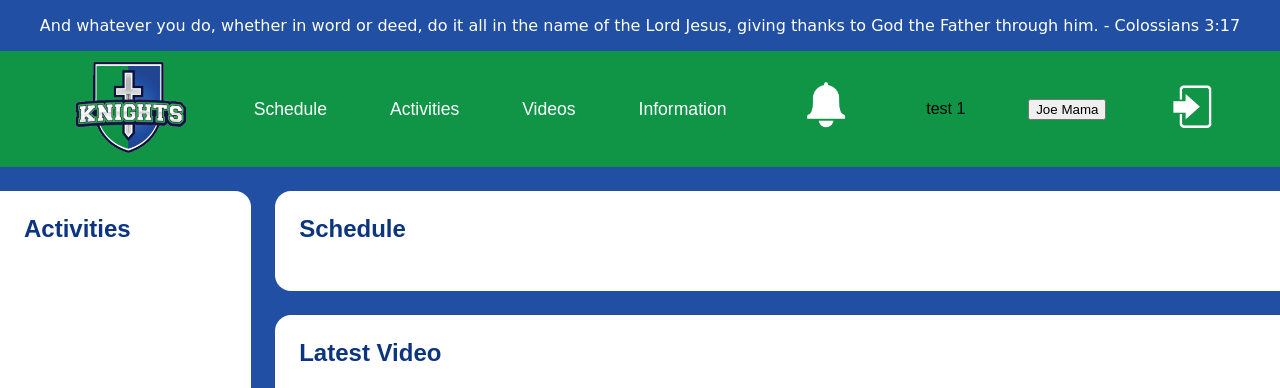
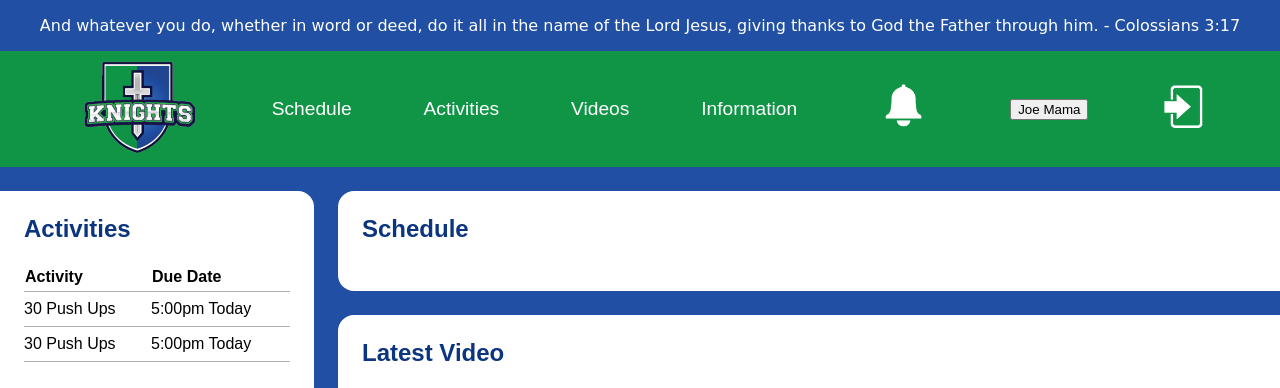
Before and after one commit to joebamba/NorthsideKnightsTrainingCentre, a PHP site: page /dashboard.php in a window 1280 px wide. Shown: the top 388 px of the page. Run offline with PHP 8.4, Linux system fonts and the light colour scheme; a user stored in the database is signed in; data comes from the database, SQL or seed files in the repository; some web fonts are replaced.

Commit message:
updated nav bar and dashboard

```diff
--- a/components/header.php
+++ b/components/header.php
@@ -14,8 +14,9 @@
     <title><?php echo $pageTitle ?> | Northside Knights Training Centre</title>
     <link rel="stylesheet" href="styles.css"><link href="https://fonts.googleapis.com/css2?family=Petit+Formal+Script&display=swap" rel="stylesheet">
     <script>
-        function notifications(){}
-
+        function showNotification(){
+        document.getElementById("notificationBtn").classList.toggle("show");
+        }
     </script>
 </head>
 <body>
@@ -27,12 +28,16 @@
             <li><a class="navLink" href="404.php">Activities</a></li>
             <li><a class="navLink" href="404.php">Videos</a></li>
             <li><a class="navLink" href="404.php">Information</a></li>
-            <li><input type="image" src="images/bellnonotification.png" alt="notifications" height="80" onclick=""></li>
+            <li class="notification">
+                <input type="image" src="images/bellnonotification.png" alt="notifications" height="75" onclick="showNotification()" class="dropBtn">
                 <div class="shownNotifications" id="notificationBtn">
-                    <div>
-                        test 1
-                    </div>
+                    <div>test 1</div>
+                    <div>notification 2</div>
+                    <div>test number 3</div>
+                    <div>notificaton 4</div>
                 </div>
+
+            </li>
             <li><button><?php echo $_SESSION["user"]["firstName"] . " " . $_SESSION["user"]["lastName"] ?></button></li>
             <li><a href="index.html"><input type="image" src="images/logout.png" alt="logout" height="55"></a></li>
         </ul>
--- a/dashboard.php
+++ b/dashboard.php
@@ -14,6 +14,20 @@
 <main>
     <section>
         <h2>Activities</h2>
+        <table>
+            <tr>
+                <th>Activity</th>
+                <th>Due Date</th>
+            </tr>
+            <tr>
+                <td>30 Push Ups</td>
+                <td>5:00pm Today</td>
+            </tr>
+            <tr>
+                <td>30 Push Ups</td>
+                <td>5:00pm Today</td>
+            </tr>
+        </table>
     </section>
     <section onload ="displaySchedual()">
         <h2>Schedule</h2>
--- a/styles.css
+++ b/styles.css
@@ -42,33 +42,36 @@ nav ul {
 .navLink {
     color: white;
     text-decoration: none;
-    font-size: 1.1em;
+    font-size: 1.2em;
     padding-bottom: 0.25em;
 }
 
-.navLink:hover{
-    color:#0bff71;
-}
-
-.navLink:active {
+.navLink:hover {
     border-bottom: 3px solid#214FA4;
 }
 
+
 .shownNotifications{
+    color: black;
+    text-decoration: none;
+    position:absolute;
     display: none;
-    position: center;
+    overflow: auto;
+    z-index: 1;
+
 }
 
-.shownNotifications div{
-    color: black;
-    text-decoration: none;
-}
-
-#notificationBtn{
+.notification{
     display: inline-block;
     position: relative;
 }
 
+.show{
+    display: block;
+    background-color: white;
+    border-radius: 4%;
+    transition-delay: 1s;
+}
 
 /* Main part */
 section:nth-of-type(1) {
@@ -92,7 +95,7 @@ section {
 
 main {
     display: grid;
-    grid-template-columns: 1fr 4fr;
+    grid-template-columns: 1fr 3fr;
     grid-template-areas:
     "activity schedual"
     "activity video";
@@ -122,6 +125,25 @@ h2 {
     padding-bottom: 1em;
 }
 
+/* Activities */
+table {
+    width: 100%;
+    border-collapse: collapse;
+}
+
+tr {
+    border-bottom: rgb(175, 175, 175) solid 1px;
+}
+
+th {
+    text-align: left;
+    padding-bottom: 0.3em;
+}
+
+td {
+    padding: 0.5em 0;
+}
+
 footer{
     background-color: #109547;
     color: white;
```
